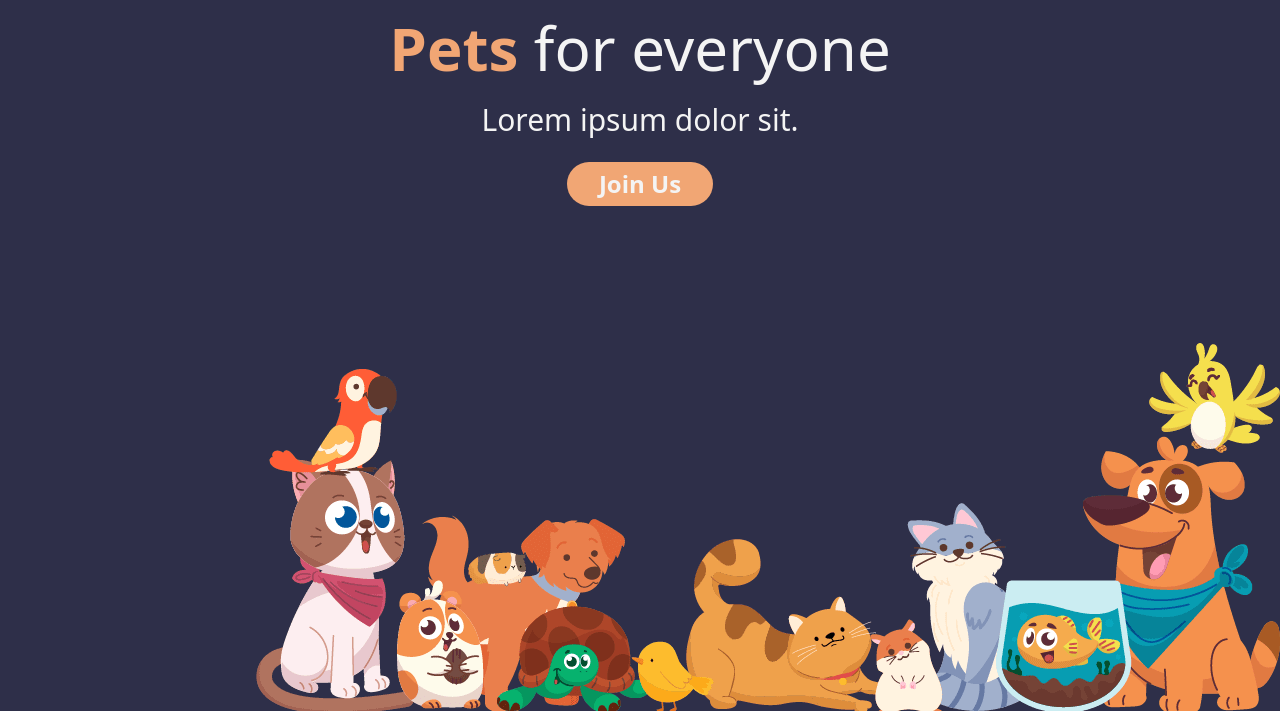
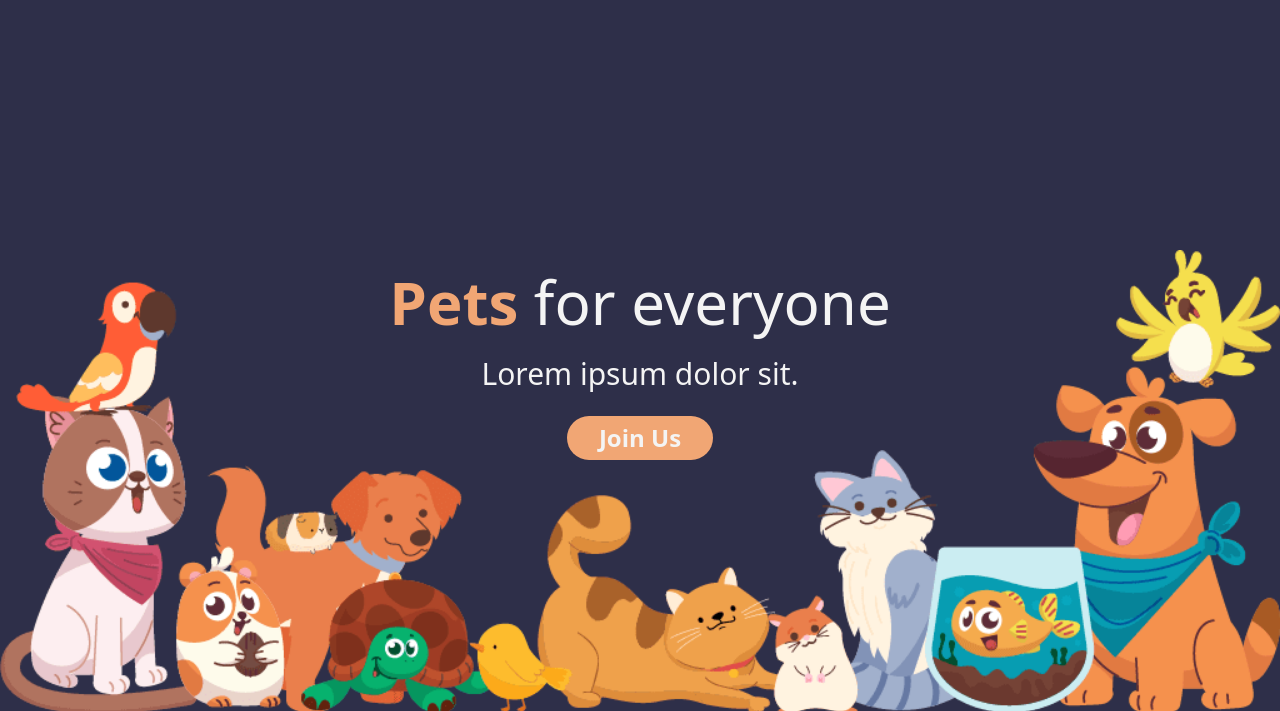
Before and after one commit to iaalvearp/componentsFolder, an Astro site: page / in a window 1280 px wide. Shown: the part 86-797 px from the top of the page. Built offline with nearby package versions, Linux system fonts and the light colour scheme; Astro itself is replaced by a stand-in of ours.

Commit message:
Desktop Hero section done

```diff
--- a/src/components/HeroPets.astro
+++ b/src/components/HeroPets.astro
@@ -2,7 +2,7 @@
 
 ---
 
-<header class="min-h-[calc(100dvh_-_5rem)] w-full bg-[var(--bg-dark)] relative px-[5%] grid overflow-hidden pt-6 gap-6 text-center justify-items-center">
+<header class="min-h-[calc(100dvh_-_5rem)] w-full bg-[var(--bg-dark)] relative px-[5%] grid overflow-hidden pt-6 gap-6 text-center justify-items-center md:place-items-center md:content-center">
     <h1 class="text-6xl z-20">
         <strong class="text-[var(--accent-dark)]">Pets</strong> for everyone
     </h1>
@@ -10,7 +10,7 @@
         Lorem ipsum dolor sit.
     </p>
     <a class="py-[6px] px-8 bg-[var(--accent-dark)] text-center rounded-3xl text-2xl font-bold z-20" href="#">Join Us</a>
-    <img src="/Hero-section-web.png" class="absolute h-4/6 right-0 bottom-0 object-cover object-right-bottom md:w-full md:bottom-0 md:object-none" alt="hero pic Pets">
+    <img src="/Hero-section-web.png" class="absolute h-4/6 right-0 bottom-0 object-cover object-right-bottom md:w-full md:bottom-0 md:object-contain md:h-auto" alt="hero pic Pets">
 </header>
 
 <style>
```
